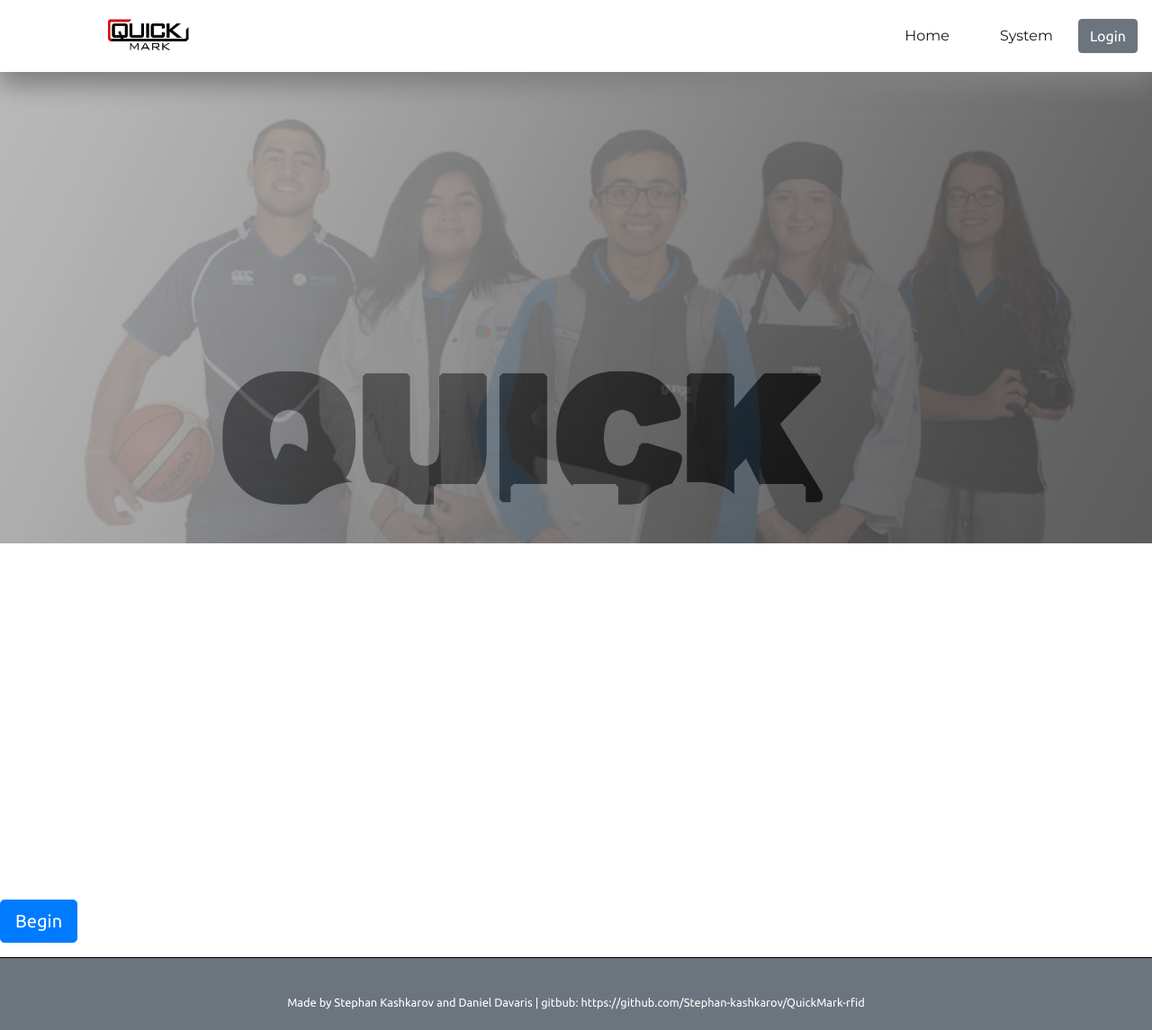
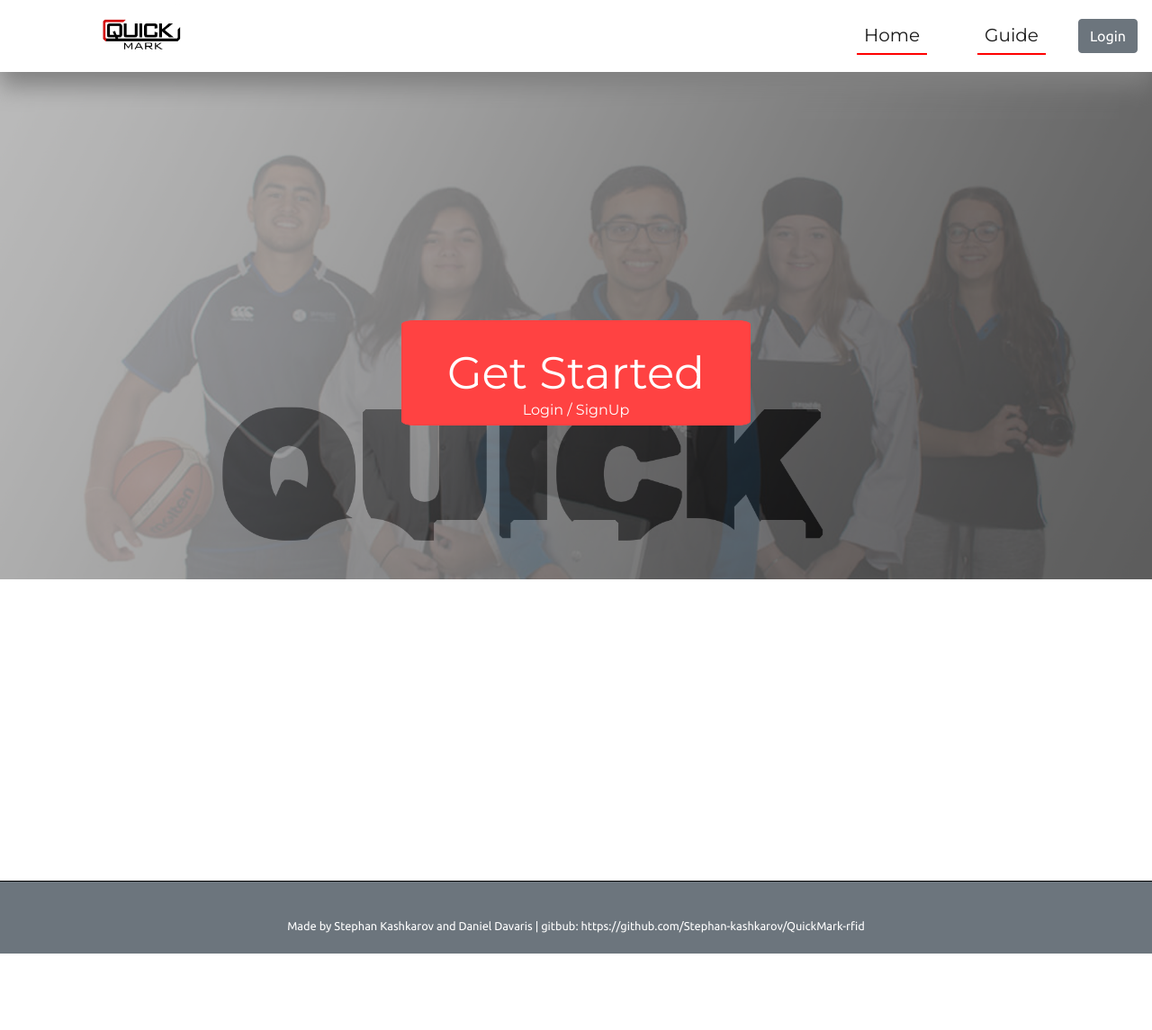
Before and after one commit to Stephan-kashkarov/QuickMark-WEB, a Flask app: page / in a window 1280 px wide. Shown: the whole page at 90% size. After the commit the page ends 1060 px from the top, so only its background shows below. Run offline with Flask 2, Linux system fonts and the light colour scheme; some libraries are stand-ins or nearby versions.

Commit message:
getting there

```diff
--- a/server/app/static/css/body.css
+++ b/server/app/static/css/body.css
@@ -1,12 +1,56 @@
 .banner{
-   height:900px;
+    max-height:1200px;
 }
 .the_background{
     width:100%;
-    max-height:950px;
+    max-height:1200px;
     position: absolute;
     z-index:-1;
-    top:0;
+    top:5%;;
     left:0;
 
+
 }
+.center_section{
+    margin-top:20%;
+    text-align:center;
+
+}
+
+.cb{
+     font-size:50px;
+     padding:20px;
+     padding-left:50px;
+     padding-right:50px;
+     border-radius: 4%;
+     font-family: Montserrat;
+     background-color:rgb(255, 66, 66);
+     border-color: rgb(255, 66, 66);
+
+}
+
+.btn-primary:hover{
+    background-color:#C14747;
+    border-color:#C14747;
+}
+.btn-primary:active{
+    background-color:#C14747;
+    border-color:#C14747;
+}
+.btn-primary:focus{
+    background-color:#C14747;
+    border-color:#C14747;
+}
+
+.sub_btn{
+    text-align:center;
+    color: white;
+    font-family: Montserrat;
+}
+.sub_btn:hover{
+    color:#D8D8D8;
+    text-decoration:none;
+}
+.part{
+    margin-top:-30px;
+}
--- a/server/app/static/css/main.css
+++ b/server/app/static/css/main.css
@@ -33,6 +33,7 @@ body {
 	background-color: #6c757d;
 	color: white;
 	min-height: 10%;
+	margin-top:20%;
 }
 
 .footer p {
@@ -79,7 +80,11 @@ input .is-invalid {
 .nav-link{
 	font-family: Montserrat;
 	color:rgb(20, 20, 20);
+	border-bottom:2px solid red;
 
+}
+.nav-link:hover{
+	color:grey;
 }
 .nav-item{
 	padding-left:40px;
--- a/server/app/static/js/main.js
+++ b/server/app/static/js/main.js
@@ -5,10 +5,11 @@
 
 $(document).ready(function(){
 	$(".di").hover(function () {
+		$(this).css("border-bottom", " 3px solid black");
+		$(this).css("color", "rgb(209, 209, 209)");
+		$(this).css("border-radius", "2px");
+	}, function () {
 		$(this).css("border-bottom", "2px solid red");
-		$(this).css("color", "rgb(209, 209, 209)");
-	}, function () {
-		$(this).css("border-bottom", "1px solid red");
 			$(this).css("color", "rgb(20, 20, 20)");
 	});
 });
--- a/server/app/templates/body.html
+++ b/server/app/templates/body.html
@@ -11,7 +11,10 @@
   </div>
 
   <div class="center_section">
-      <button type="button" class="btn btn-primary btn-lg">Begin</button>
+      <button type="button" class="btn btn-primary btn-lg cb" onclick="window.location.pathname = '{{url_for('auth')}}'">Get Started</button>
+      <div class="part">
+        <a class="sub_btn " href="{{url_for('auth')}}">Login / SignUp</a>
+      </div>
   </div>
 
 {% endblock %}
--- a/server/app/templates/main.html
+++ b/server/app/templates/main.html
@@ -15,11 +15,11 @@
 		<ul class="navbar-nav mr-auto">
 
 			<li class="nav-item active">
-				<a class="nav-link di" href="{{url_for('index')}}">Home</a>
+				<a class="navbar-brand nav-link di" href="{{url_for('index')}}">Home</a>
 			</li>
 
 			<li class="nav-item active">
-				<a class="nav-link di" href="#">System</a>
+				<a class="navbar-brand nav-link di" href="#">Guide</a>
 			</li>
 
 			{% if current_user.is_authenticated %}
```
